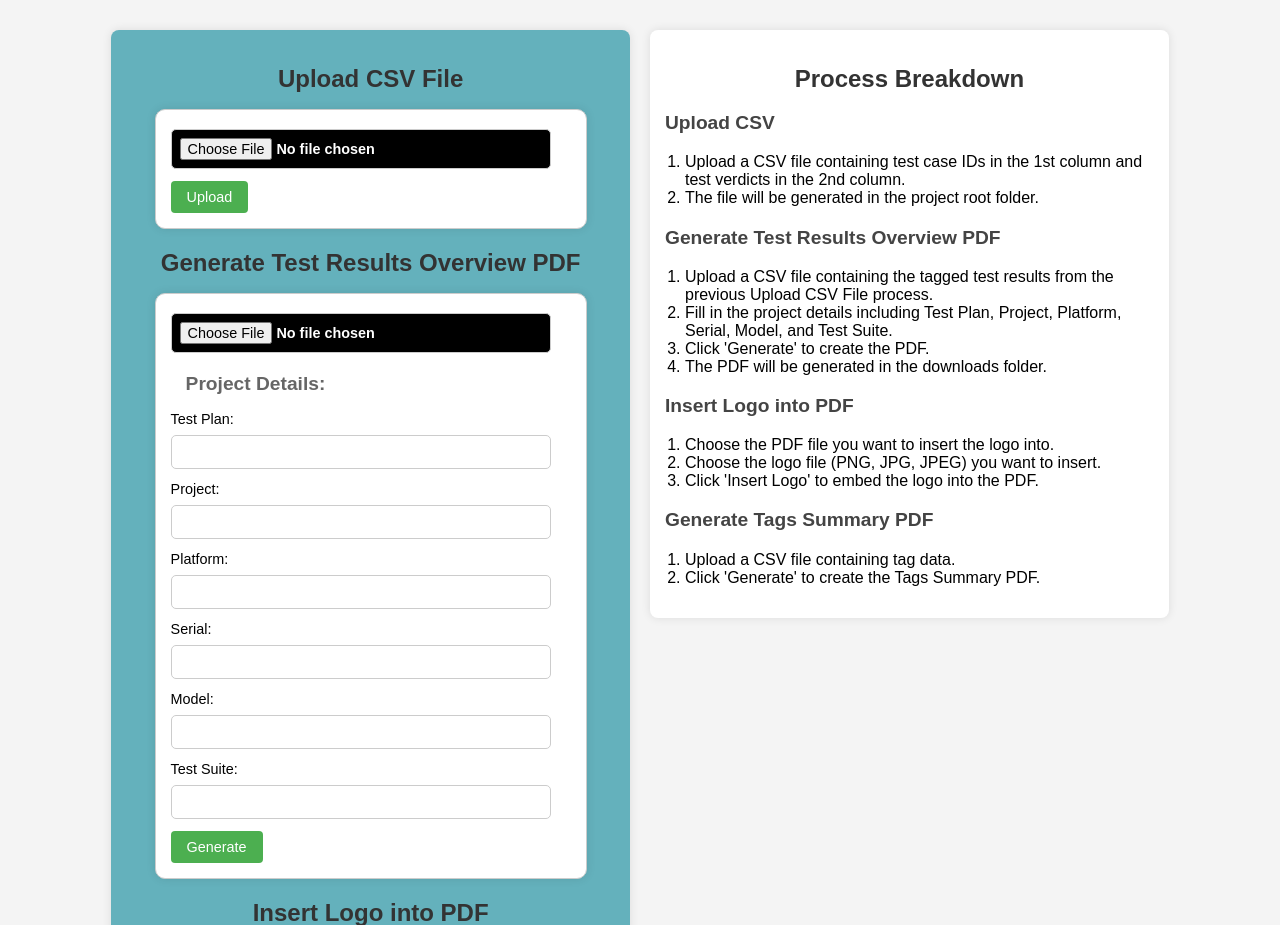
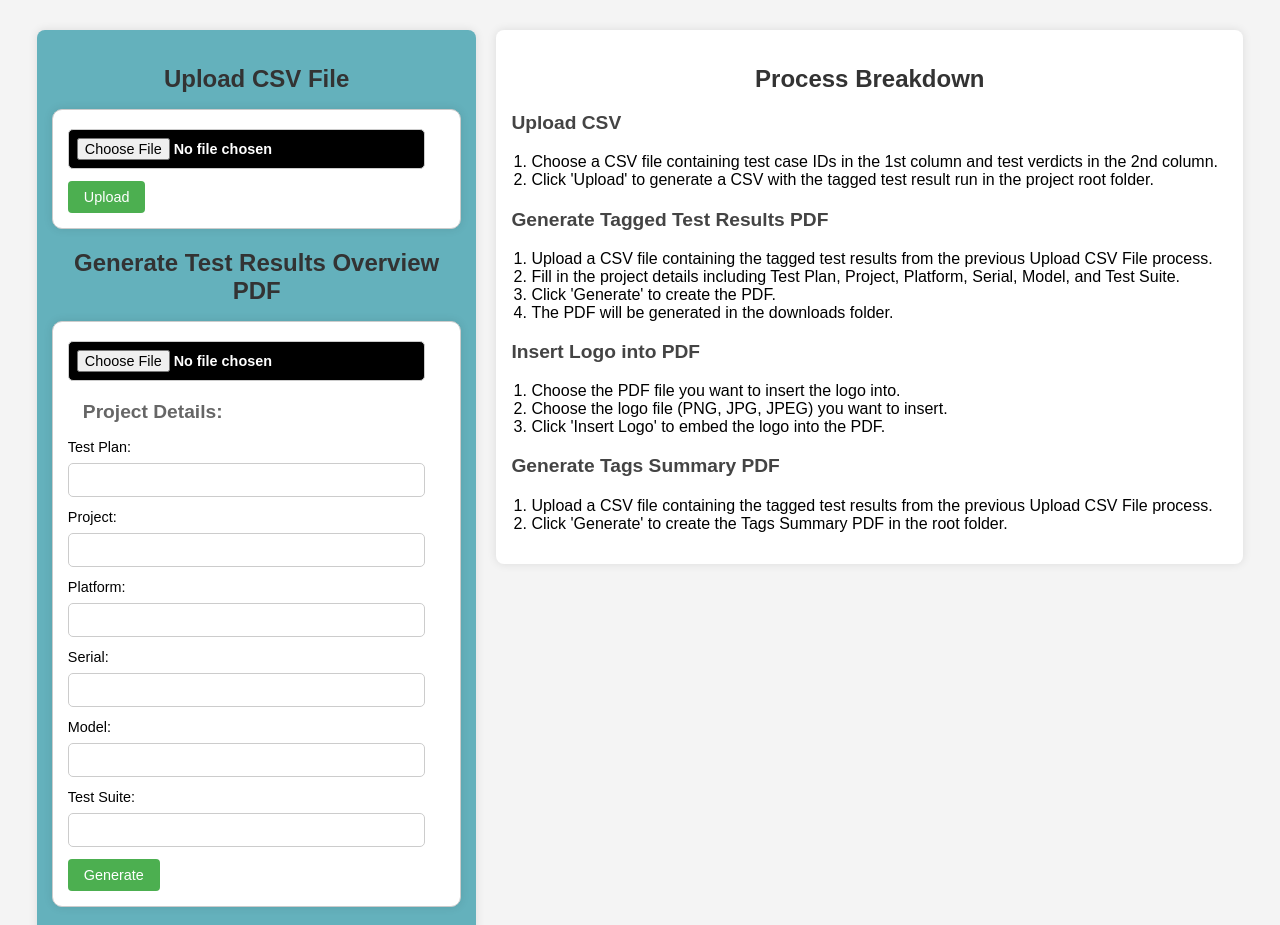
Before and after one commit to PeterOceanblue/flask_tagging, a Flask app: page / in a window 1280 px wide. Shown: the top 925 px of the page. Run offline with Flask 3, Linux system fonts and the light colour scheme.

Commit message:
Added Styling

```diff
--- a/flask_app/static/styles.css
+++ b/flask_app/static/styles.css
@@ -104,7 +104,7 @@ button[type="submit"]:hover {
     margin: 10px;
     border-radius: 8px;
     box-shadow: 0 0 10px rgba(0, 0, 0, 0.1);
-    width: 40%;
+    width: 70%;
 }
 
 .instructions-container {
--- a/flask_app/templates/index.html
+++ b/flask_app/templates/index.html
@@ -63,10 +63,10 @@
                     <h1>Process Breakdown</h1>
                     <h3>Upload CSV</h3>
                     <ol>
-                        <li>Upload a CSV file containing test case IDs in the 1st column and test verdicts in the 2nd column.</li>
-                        <li>The file will be generated in the project root folder.</li>
+                        <li>Choose a CSV file containing test case IDs in the 1st column and test verdicts in the 2nd column.</li>
+                        <li>Click 'Upload' to generate a CSV with the tagged test result run in the project root folder.</li>
                     </ol>
-                    <h3>Generate Test Results Overview PDF</h3>
+                    <h3>Generate Tagged Test Results PDF</h3>
                     <ol>
                         <li>Upload a CSV file containing the tagged test results from the previous Upload CSV File process.</li>
                         <li>Fill in the project details including Test Plan, Project, Platform, Serial, Model, and Test Suite.</li>
@@ -81,8 +81,8 @@
                     </ol>
                     <h3>Generate Tags Summary PDF</h3>
                     <ol>
-                        <li>Upload a CSV file containing tag data.</li>
-                        <li>Click 'Generate' to create the Tags Summary PDF.</li>
+                        <li>Upload a CSV file containing the tagged test results from the previous Upload CSV File process.</li>
+                        <li>Click 'Generate' to create the Tags Summary PDF in the root folder.</li>
                     </ol>
                 </div>
             </div>
```
